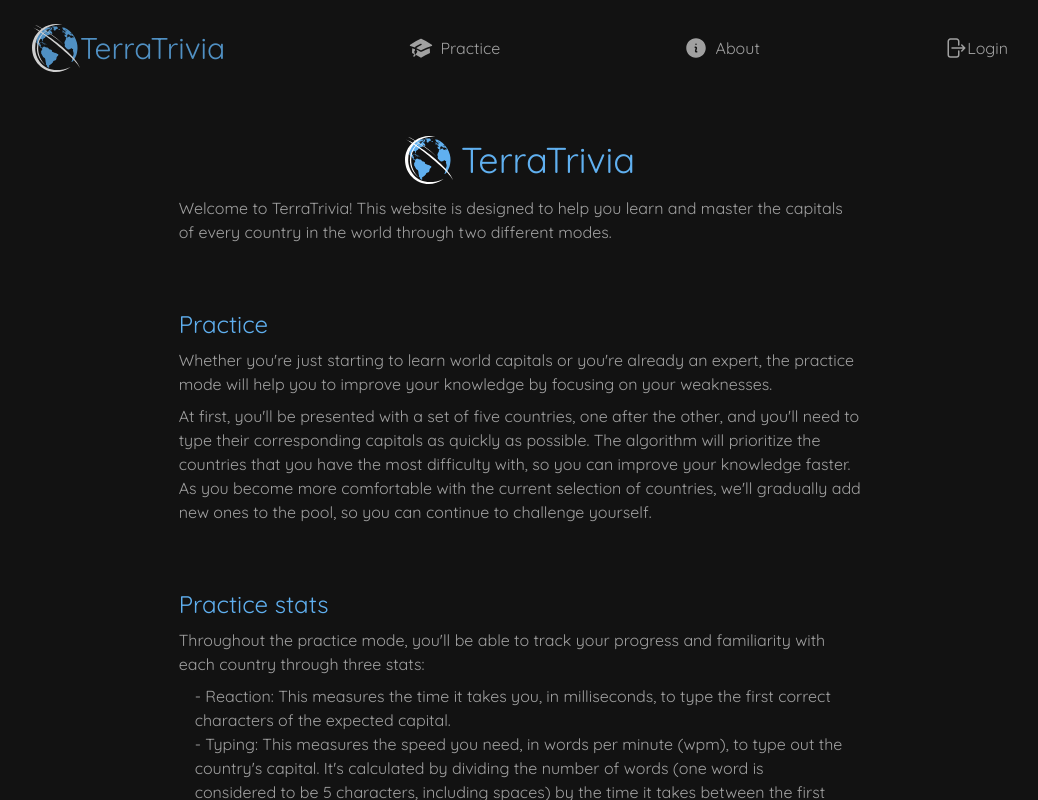
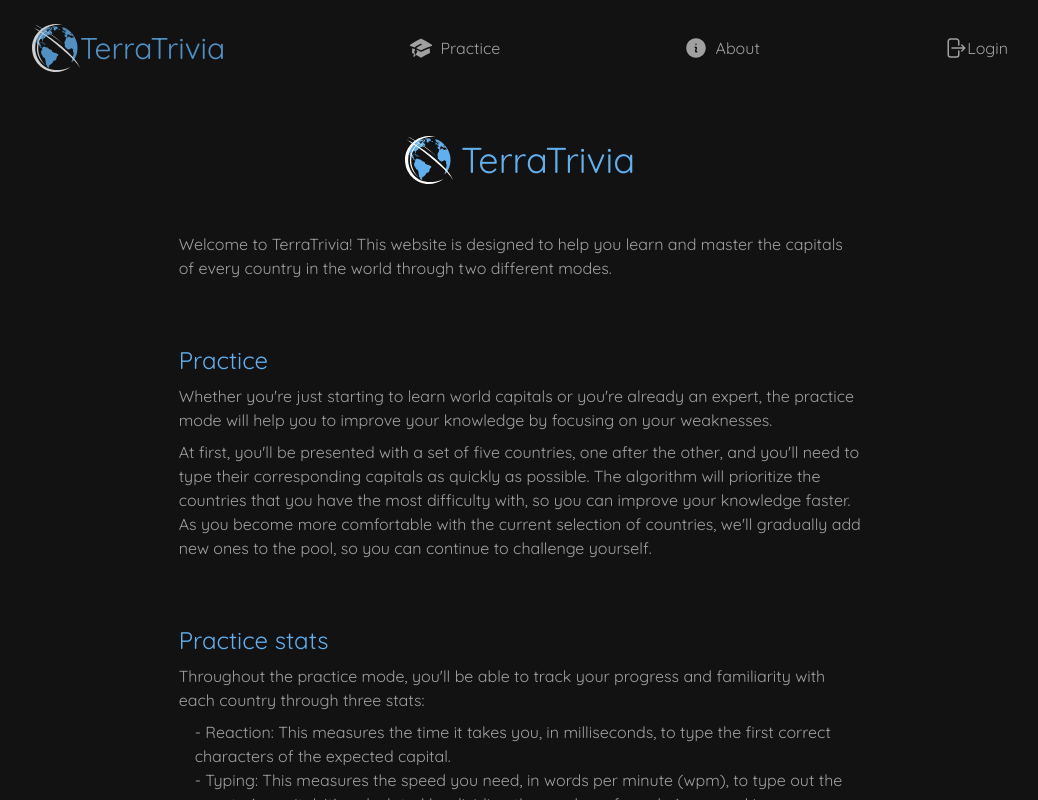
Before and after one commit to adrcor/TERRA, a Vue app in the folder frontend/: page /about in a window 1280 px wide. Shown: the top 800 px of the page, without its empty margins (120-1158 px from the left). Built offline with nearby package versions, Linux system fonts and the light colour scheme; no server answers.

Commit message:
Update text views

```diff
--- a/frontend/src/views/AboutView.vue
+++ b/frontend/src/views/AboutView.vue
@@ -1,7 +1,7 @@
 <template>
     <body class="flex flex-col gap-16 w-2/3 text-on-background text-opacity-60 py-8">
 
-        <div class="flex flex-col gap-3">
+        <div class="flex flex-col gap-12">
             <div class="flex flex-row gap-2 self-center items-center">
                 <img src="@/assets/icons/color/terra.svg" class="w-12 h-12"/>
                 <h1 class="text-primary text-4xl">TerraTrivia</h1>
--- a/frontend/src/views/PrivacyView.vue
+++ b/frontend/src/views/PrivacyView.vue
@@ -1,7 +1,7 @@
 <template>
     <body class="flex flex-col gap-16 w-2/3 text-on-background text-opacity-60 py-8">
         <div class="flex flex-col gap-2">
-            <h1 class="text-primary text-3xl underline text-center pb-4">Privacy Policy</h1>
+            <h1 class="text-primary text-3xl text-center pb-4">Privacy Policy</h1>
 
             <p>TerraTrivia operates the <a href="https://www.terratrivia.app" class="text-primary text-opacity-60">terratrivia.app</a> website.</p>
 
--- a/frontend/src/views/TermsView.vue
+++ b/frontend/src/views/TermsView.vue
@@ -1,7 +1,7 @@
 <template>
     <body class="flex flex-col gap-16 w-2/3 text-on-background text-opacity-60 py-8">
         <div class="flex flex-col gap-2">
-            <h1 class="text-primary text-3xl underline text-center pb-4">Terms and Conditions</h1>
+            <h1 class="text-primary text-3xl text-center pb-4">Terms and Conditions</h1>
 
             <p>Welcome to TerraTrivia!</p>
 
```
